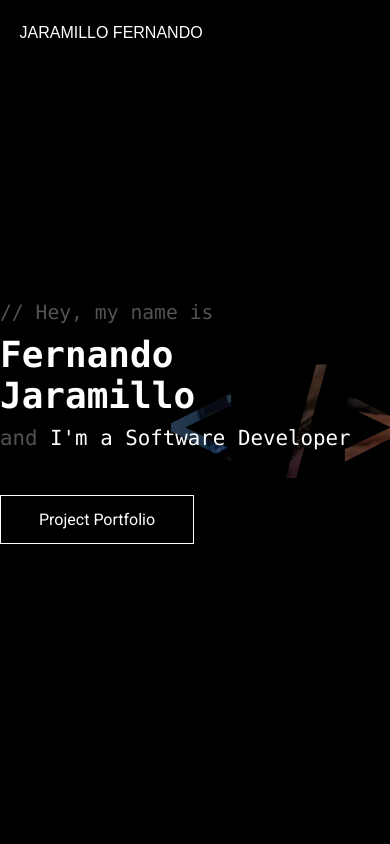
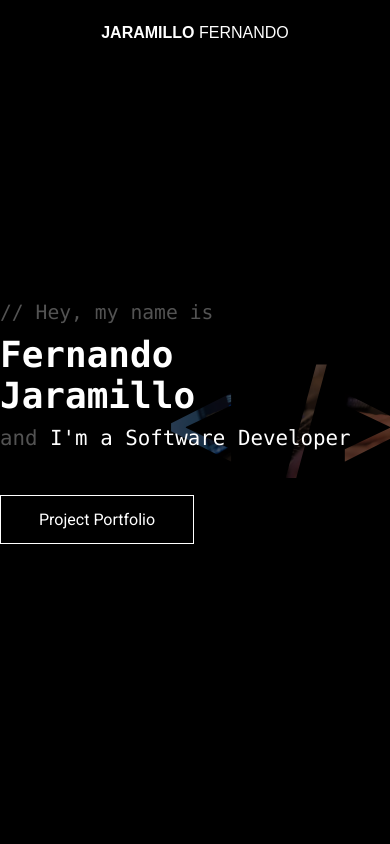
Before and after one commit to ferb7o2/jaramillo.dev, a React (Create React App) app: page / in a window 390 px wide. Shown: the top 844 px of the page. Built offline with nearby package versions, Linux system fonts and the light colour scheme.

Commit message:
fixed mobile view navBar & boldened font

```diff
--- a/src/components/navBar/navBar.module.css
+++ b/src/components/navBar/navBar.module.css
@@ -79,4 +79,8 @@
 	.navBar {
 		justify-content: center;
 	}
+
+	.navBar_content {
+		justify-content: center;
+	}
 }
--- a/src/index.css
+++ b/src/index.css
@@ -16,3 +16,7 @@ code {
 	--roboto-font: "Roboto", sans-serif;
 	--roboto-condensed-font: "Roboto Consensed", sans-serif;
 }
+
+.bold {
+	font-weight: bold;
+}
```
